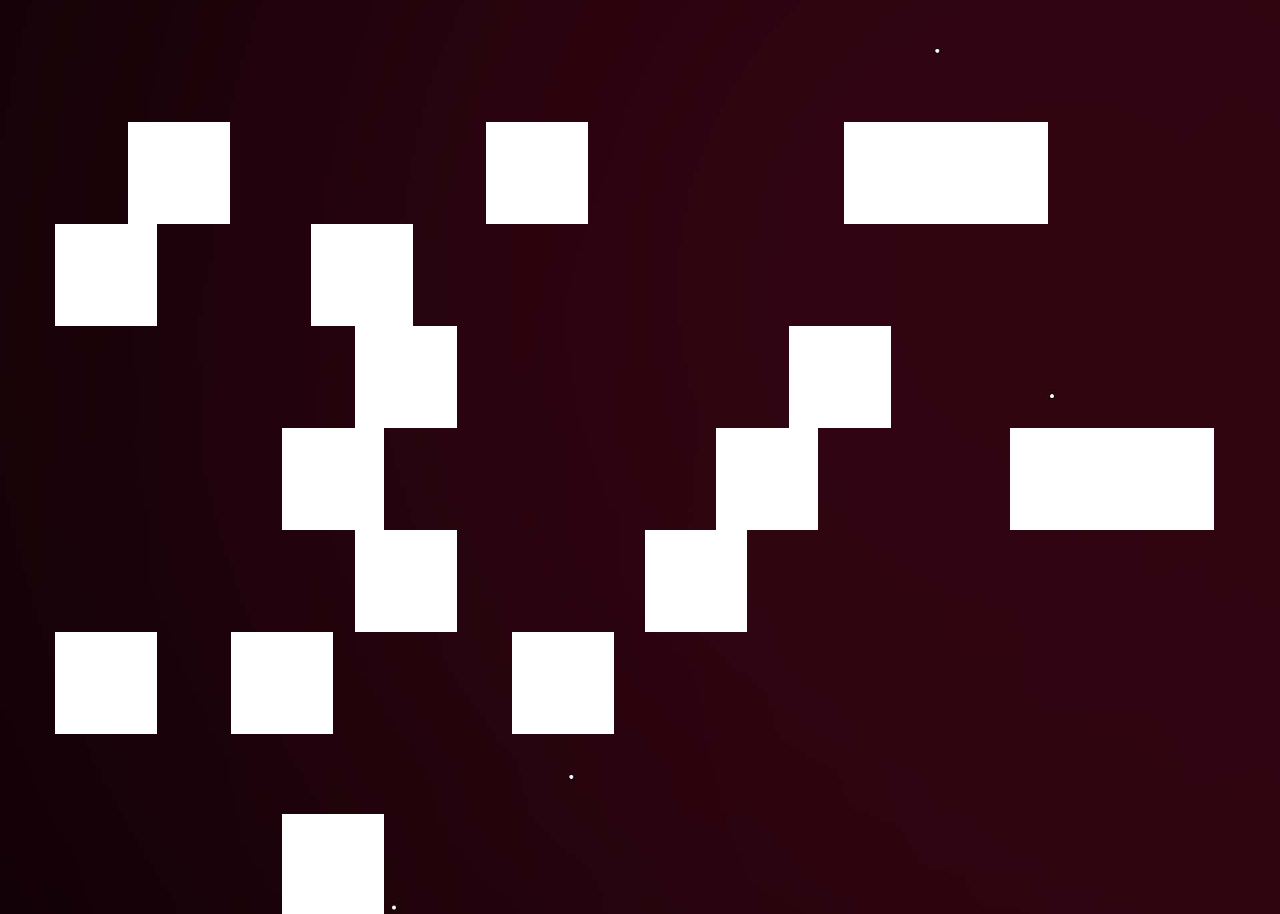
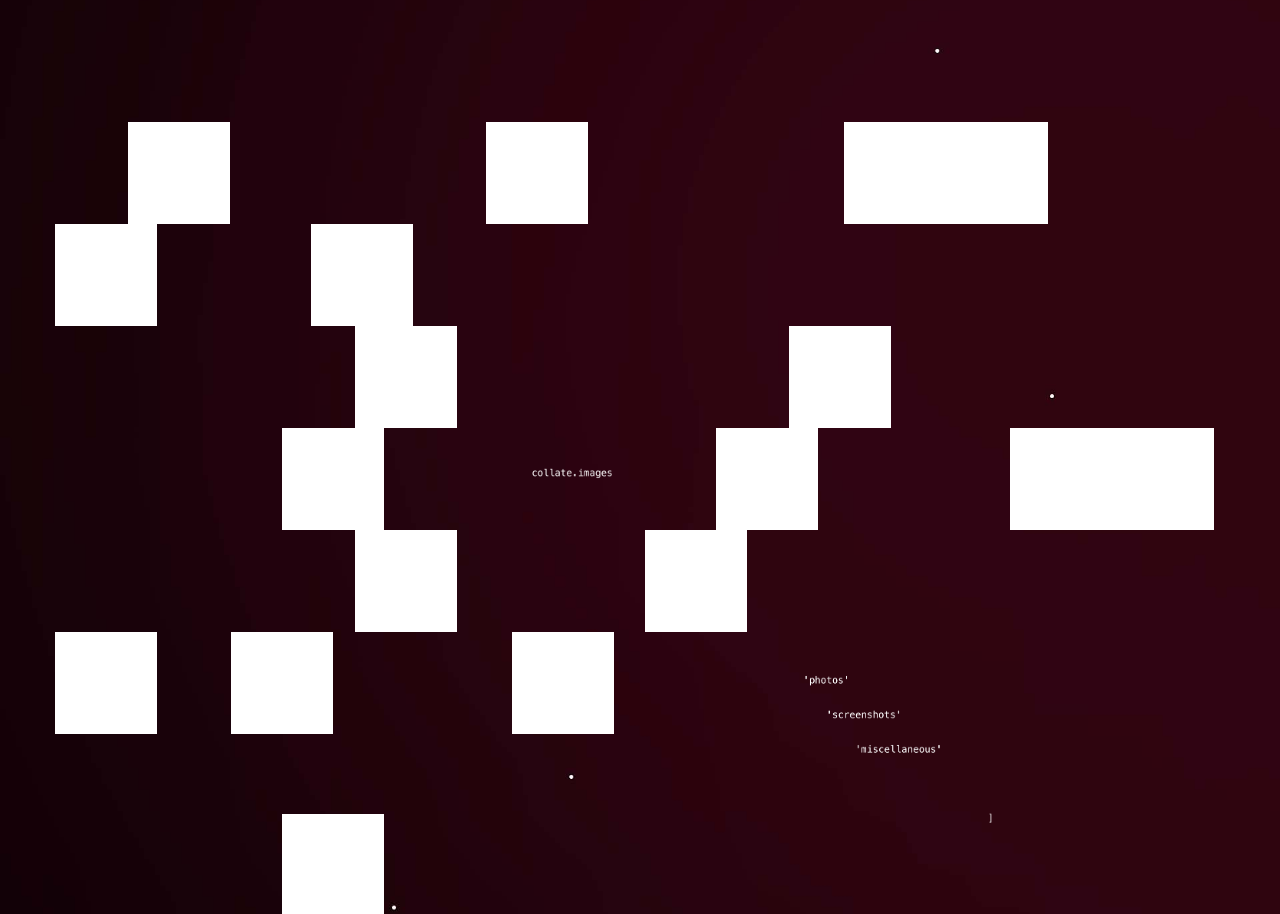
Before and after one commit to carmen-yeh/carmen-yeh.github.io, a React (Create React App) app in the folder frontend/: page /love-language in a window 1280 px wide. Shown: the part 800-1714 px from the top of the page. Built offline with nearby package versions, Linux system fonts and the light colour scheme; what react-animations would draw is missing.

Commit message:
love language poem

```diff
--- a/frontend/src/pages/1-love-language/LoveLanguagePage.js
+++ b/frontend/src/pages/1-love-language/LoveLanguagePage.js
@@ -3,6 +3,7 @@ import LoveBox from "../../components/1-love-language/LoveBox";
 import BottomNavigation from "../../components/BottomNavigation";
 import "../../pages/1-love-language/lovelanguage.css";
 import TopNavigation from "../../components/TopNavigation";
+import poem from "../../assets/lovelanguagepoem.png";
 
 function LoveLanguagePage() {
 
@@ -16,10 +17,14 @@ function LoveLanguagePage() {
                 <h1>LOVE.LANGUAGE</h1>
                 <p>LOVE.LANGUAGE explores the idea of expressing love through the sending of images online to loved ones. This is an image analysis of photos I’ve posted online over time where each white square is an image related to food. I highlighted these findings and linked them to the idea of a digital love language.</p>
 
-       <div style={{display: 'flex'}}>
+        <img src={poem} alt="poem" style={{position: "absolute", paddingLeft: 520, paddingTop: 300, width: "50vw"}} />
+        <div style={{position: "relative"}}>
+
+
+        <div style={{display: 'flex'}}>
                     <LoveBox paddingLeft={10} text={""} verticalSpace={0}/>
                     <LoveBox paddingLeft={20} text={""} verticalSpace={0}/>
-                    <LoveBox paddingLeft={20} text={"strawberry-crepe-cake.jpg"} verticalSpace={0}/>
+                    <LoveBox paddingLeft={20} text={"strawberry -crepe-cake.jpg"} verticalSpace={0}/>
                     <LoveBox paddingLeft={0} text={""} verticalSpace={0}/>
         </div>
 
@@ -156,7 +161,7 @@ function LoveLanguagePage() {
                     <LoveBox paddingLeft={59.6} text={""} verticalSpace={0}/>
         <LoveBox paddingLeft={22} text={""} verticalSpace={0}/>
 
-
+        </div>
         </div>
 
                 <BottomNavigation colour="red"/>
```
